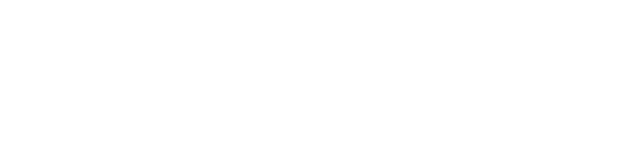
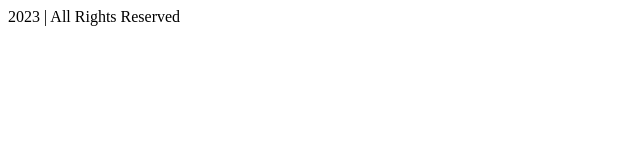
Before and after one commit to Taliavivrett/-Taliavivrett-.github.io, a plain HTML site: page resume.html in a window 1280 px wide. Shown: the whole page, without its empty margins (0-640 px from the left). Drawn offline with Linux system fonts and the light colour scheme.

Commit message:
feat: added rights reserved to footer

```diff
--- a/resume.html
+++ b/resume.html
@@ -12,6 +12,6 @@
         <section></section>
         <section></section>
     </main>
-    <footer></footer>
+    <footer>2023 <Taliavivrett> | All Rights Reserved</footer>
   </body>
 </html>
```
